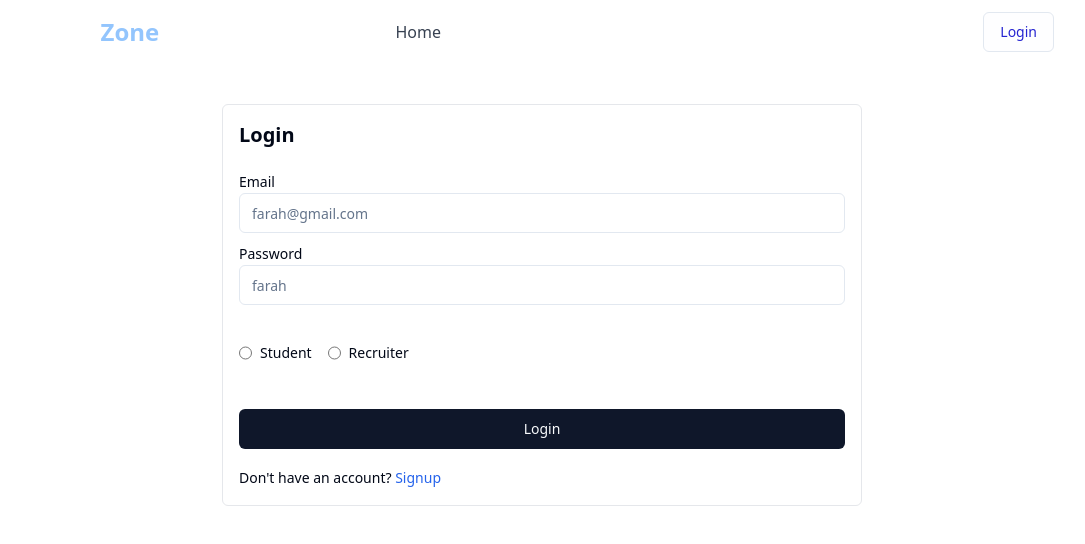
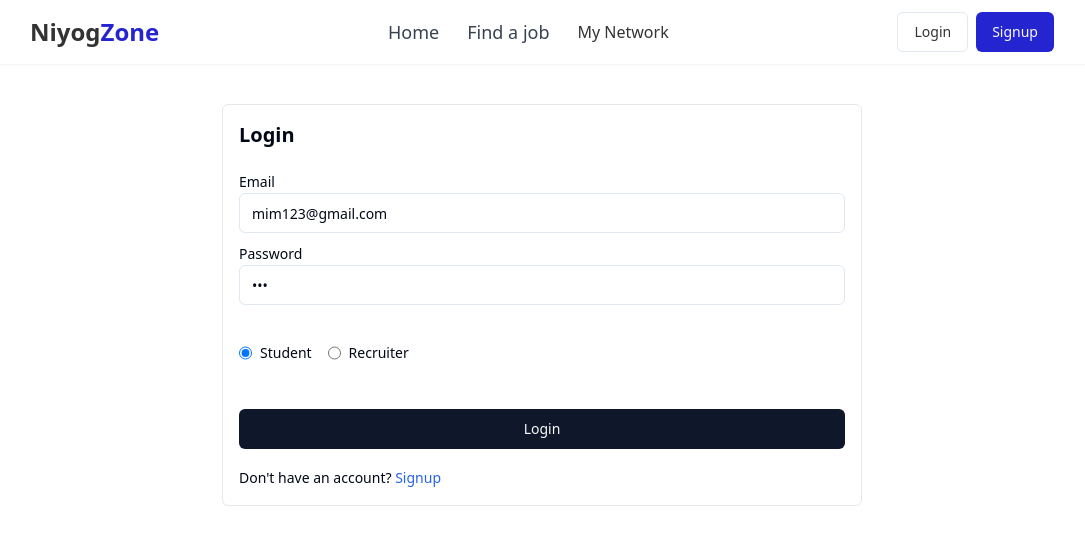
Before and after one commit to farah-jannat/niyog-zone, a React (Vite) app in the folder frontend/: page /login in a window 1280 px wide. Shown: the top 544 px of the page, without its empty margins (98-1183 px from the left). Built offline with nearby package versions, Linux system fonts and the light colour scheme; what quill-image-resize-module-react would draw is missing.

Commit message:
fix: add nav-two

```diff
--- a/frontend/src/components/auth/Login.jsx
+++ b/frontend/src/components/auth/Login.jsx
@@ -13,12 +13,13 @@ import { setLoading, setUser } from "@/redux/authSlice";
 import store from "@/redux/store";
 import { Loader2 } from "lucide-react";
 import { useEffect } from "react";
+import Navbar_two from "../shared/Navbar_two";
 
 const Login = () => {
   const [input, setInput] = useState({
-    email: "",
-    password: "",
-    role: "",
+    email: "mim123@gmail.com",
+    password: "mim",
+    role: "student",
   });
   const { loading, user } = useSelector((store) => store.auth);
   const navigate = useNavigate();
@@ -57,7 +58,7 @@ const Login = () => {
 
   return (
     <div>
-      <Navbar />
+      <Navbar_two />
       <div className="flex items-center justify-center max-w-7xl mx-auto">
         <form
           onSubmit={submitHandler}
```
